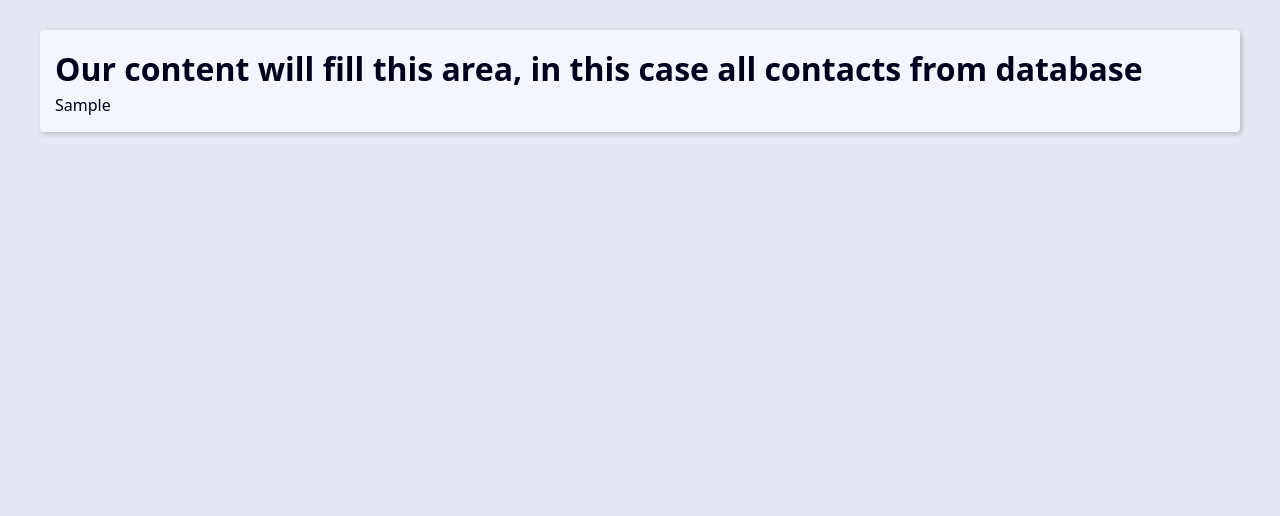
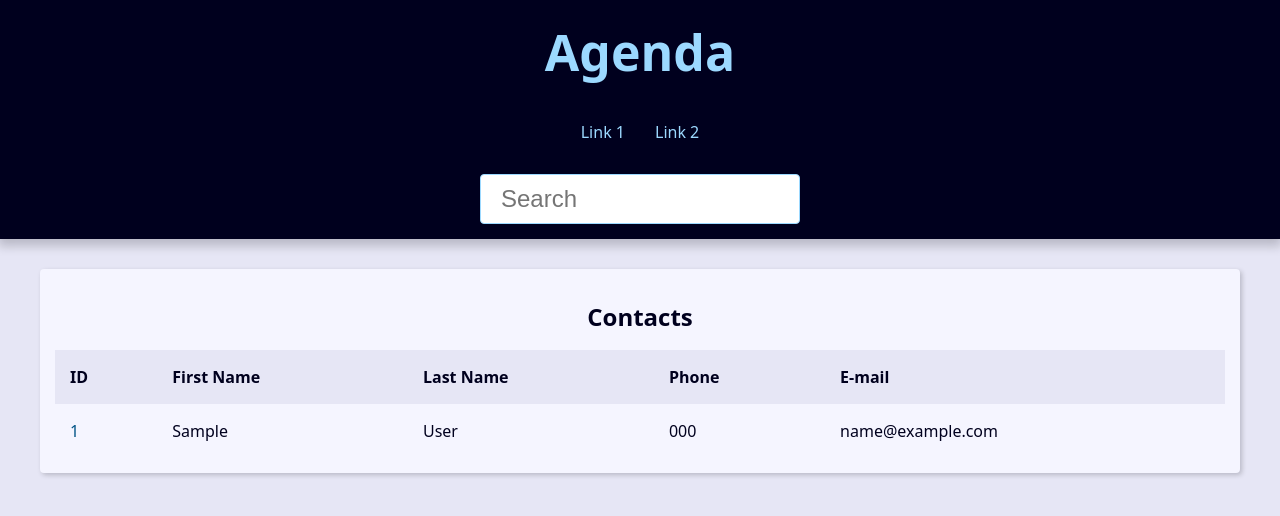
Before and after one commit to Aragaojorge/Notebook, a Django app: page / in a window 1280 px wide. Shown: the top 516 px of the page. Run offline with Django 4.2, Linux system fonts and the light colour scheme; tables that the repository leaves empty hold one stand-in row (values such as "Sample post").

Commit message:
Creating table with contact data, the form and search

```diff
--- a/base_templates/global/base.html
+++ b/base_templates/global/base.html
@@ -1,14 +1,15 @@
 {% load static %}<!DOCTYPE html>
 <html lang="en">
 <head>
-    <meta charset="UTF-8">
-    <meta name="viewport" content="width=device-width, initial-scale=1.0">
-    <title>Notebook app</title>
-    <link rel="stylesheet" href="{% static "global/css/style.css" %}">
+    {% include "global/partials/_head.html" %}
 </head>
 <body>
+
+    {% include "global/partials/_header.html" %}
+
     <main class="content">
         {% block content %}{% endblock content %}
     </main>
+
 </body>
 </html>
--- /dev/null
+++ b/base_templates/global/partials/_head.html
@@ -0,0 +1,6 @@
+{% load static %}
+<meta charset="UTF-8">
+<meta http-equiv="X-UA-Compatible" content="IE=edge">
+<meta name="viewport" content="width=device-width, initial-scale=1.0">
+<title>{{ site_title }}Notebook app</title>
+<link rel="stylesheet" href="{% static "global/css/style.css" %}">
--- /dev/null
+++ b/base_templates/global/partials/_header.html
@@ -0,0 +1,24 @@
+<header class="header">
+
+    <h1 class="header-heading">
+        <a href="{% url 'contact:index' %}" class="header-link">Agenda</a>
+    </h1>
+
+    <nav class="menu">
+        <ul class="menu-list">
+            <li class="menu-item">
+                <a href="" class="menu-link">Link 1</a>
+            </li>
+            <li class="menu-item">
+                <a href="" class="menu-link">Link 2</a>
+            </li>
+        </ul>
+    </nav>
+
+    <div class="search">
+        <form action="{% url "contact:search" %}" method="get">
+            <input type="text" class="search-input" placeholder="Search" id="search" name="q">
+        </form>
+    </div>
+
+</header>
--- a/contact/templates/contact/index.html
+++ b/contact/templates/contact/index.html
@@ -1,8 +1,42 @@
 {% extends "global/base.html" %}
 
 {% block content %}
-   <h1>Our content will fill this area, in this case all contacts from database</h1>
-   {% for contact in contacts %}
-        {{ contact.first_name }}<br>
-   {% endfor %}
+   <div class="responsive-table">
+      <table class="contacts-table">
+         <caption class="table-caption">Contacts</caption>
+         <thead>
+            <tr class="table-row table-row-header">
+               <th class="table-header">ID</th>
+               <th class="table-header">First Name</th>
+               <th class="table-header">Last Name</th>
+               <th class="table-header">Phone</th>
+               <th class="table-header">E-mail</th>
+            </tr>
+         </thead>
+         <tbody>
+            {% for contact in contacts %}
+               <!-- the lines of contacts will be created here -->
+               <tr class="table-row">
+                  <td class="table-cel">
+                     <a class="table-link" href="{% url 'contact:contact' contact.id %}">
+                        {{ contact.id }}
+                     </a>
+                  </td>
+                  <td class="table-cel">
+                     {{ contact.first_name }}
+                  </td>
+                  <td class="table-cel">
+                     {{ contact.last_name }}
+                  </td>
+                  <td class="table-cel">
+                     {{ contact.phone }}
+                  </td>
+                  <td class="table-cel">
+                     {{ contact.email }}
+                  </td>
+               </tr>
+            {% endfor %}
+         </tbody>
+      </table>
+   </div>
 {% endblock content %}
--- a/contact/urls.py
+++ b/contact/urls.py
@@ -4,5 +4,7 @@ from contact import views
 app_name = 'contact'
 
 urlpatterns = [
+    path('<int:contact_id>/', views.contact, name='contact'),
+    path('search/', views.search, name='search'),
     path('', views.index, name='index'),
 ]
--- a/contact/views/contact_views.py
+++ b/contact/views/contact_views.py
@@ -1,12 +1,16 @@
-from django.shortcuts import render
+from django.shortcuts import render, get_object_or_404, redirect
 from contact.models import Contact
+from django.db.models import Q
 # Create your views here.
 def index(request):
 
-    contacts = Contact.objects.all()
+    contacts = Contact.objects.filter(show=True).order_by('-id')
+
+    # print(contacts.query)
 
     context = {
         'contacts': contacts,
+        'site_title': 'Contacts - '
     }
 
     return render(
@@ -14,3 +18,57 @@ def index(request):
         'contact/index.html',
         context,
     )
+
+def search(request):
+
+    # search_value will receive url
+    search_value = request.GET.get('q', '').strip()
+
+    contacts = Contact.objects \
+    .filter(show=True) \
+    .filter(
+        Q(first_name__icontains=search_value) |
+        Q(last_name__icontains=search_value) |
+        Q(phone__icontains=search_value) |
+        Q(email__icontains=search_value)
+    )\
+    .order_by('-id')
+
+    # print(contacts.query)
+    # print(search_value)
+
+    # if search is empty, return to index.html
+    if search_value == '':
+        return redirect('contact:index')
+
+    context = {
+        'contacts': contacts,
+        'site_title': 'Search - '
+    }
+
+    return render(
+        request,
+        'contact/index.html',
+        context,
+    )
+
+# this viwe will show a single contact in template contact.html
+# URL will give it a contact_id and this value will be used in the query
+def contact(request, contact_id):
+
+    single_contact = get_object_or_404(Contact, pk=contact_id, show=True)
+
+    # site_title will be used to show the contat name on web page title
+    site_title = f'{single_contact.first_name} {single_contact.last_name} - '
+
+    context = {
+        'contact': single_contact,
+        'site_title': site_title,
+    }
+
+    return render(
+        request,
+        # it will be rendered the contact.html template
+        'contact/contact.html',
+        context,
+    )
```
Also changed, not shown: contact/admin.py (+5 -4 lines), contact/templates/contact/contact.html (added, +18 -0 lines).
